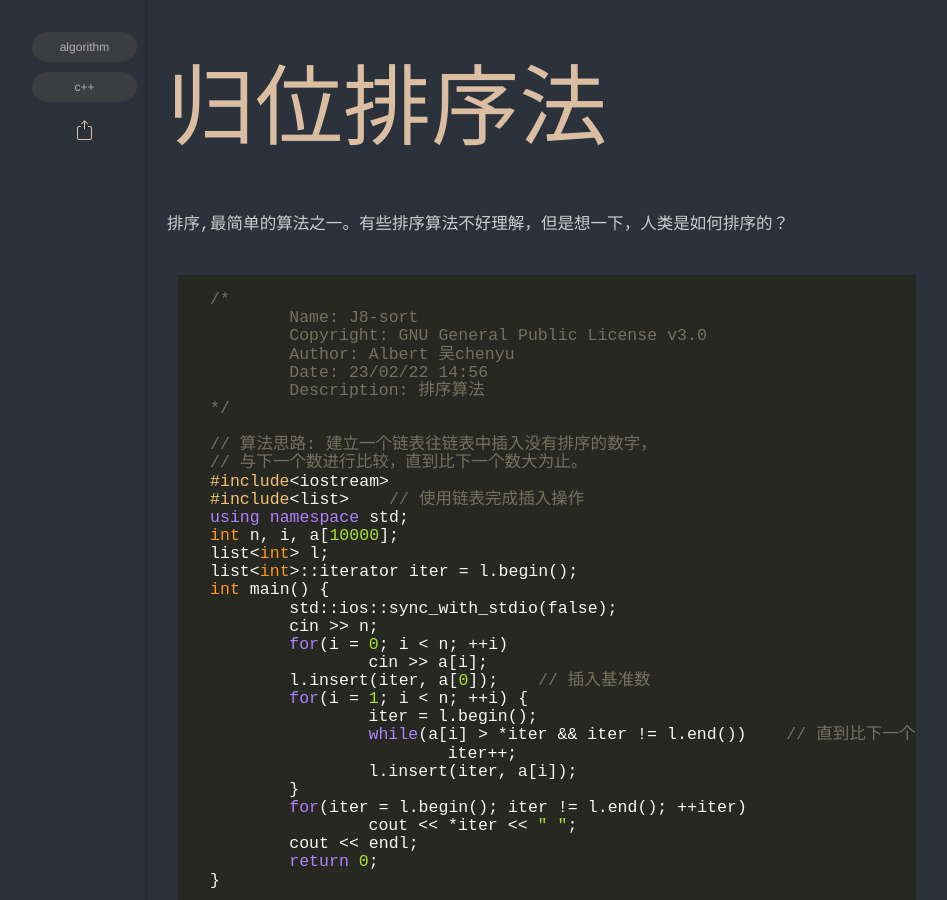
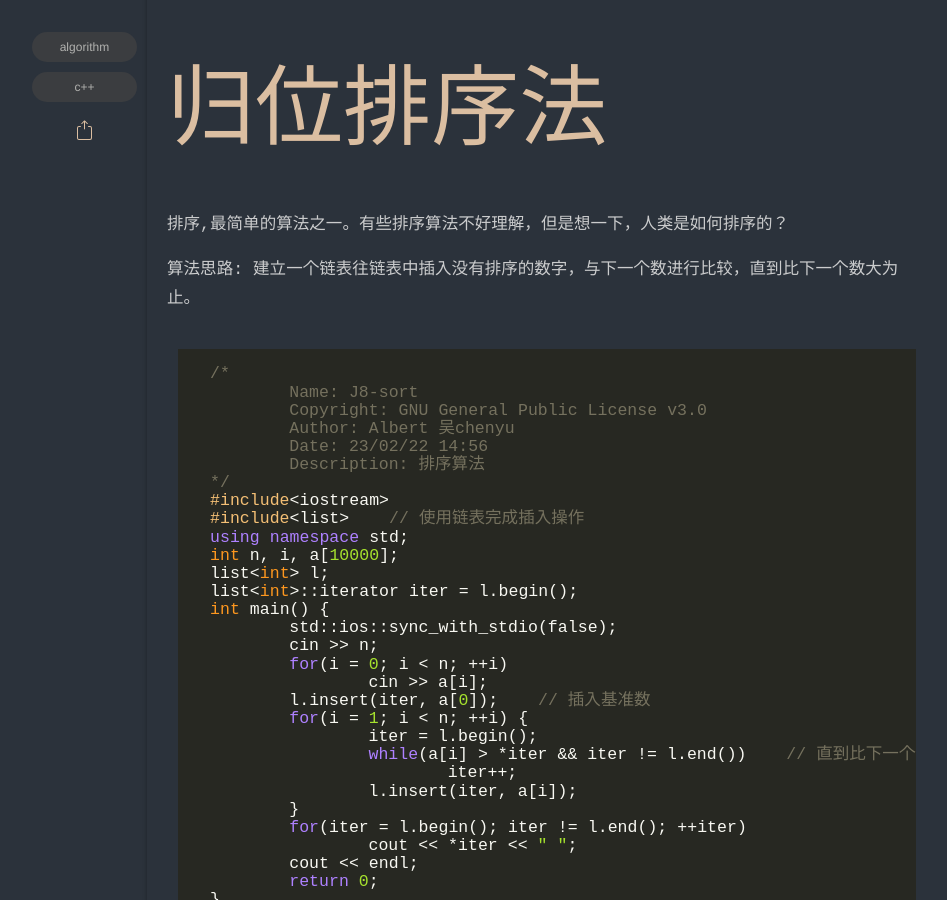
Before and after one commit to Dsmtyu/Dsmtyu.github.io, a Jekyll site: the page built from _posts/2022-3-16-归位排序.md, in a window 1280 px wide and 900 px high, scrolled down 732 px. Shown: the whole window, without its empty margins (93-1040 px from the left). Built offline with Jekyll 4.4.1, drawn with Linux system fonts in a browser that asks for light colours; some web fonts are replaced; comment, search, counter and statistics services are not loaded; part of the change alters nothing that is shown.

````diff
--- a/_posts/2022-3-16-归位排序.md
+++ b/_posts/2022-3-16-归位排序.md
@@ -14,6 +14,8 @@ author: Albert
 
 排序,最简单的算法之一。有些排序算法不好理解，但是想一下，人类是如何排序的？
 
+算法思路: 建立一个链表往链表中插入没有排序的数字，与下一个数进行比较，直到比下一个数大为止。
+
 ```cpp
 /*
 	Name: J8-sort
@@ -22,9 +24,6 @@ author: Albert
 	Date: 23/02/22 14:56
 	Description: 排序算法
 */
-
-// 算法思路: 建立一个链表往链表中插入没有排序的数字，
-// 与下一个数进行比较，直到比下一个数大为止。
 #include<iostream>
 #include<list>    // 使用链表完成插入操作
 using namespace std;
````
